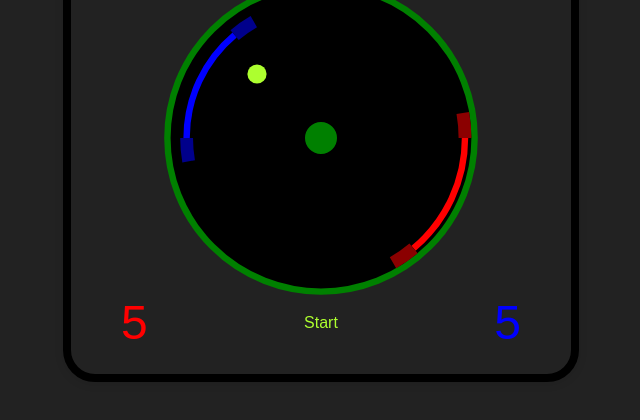
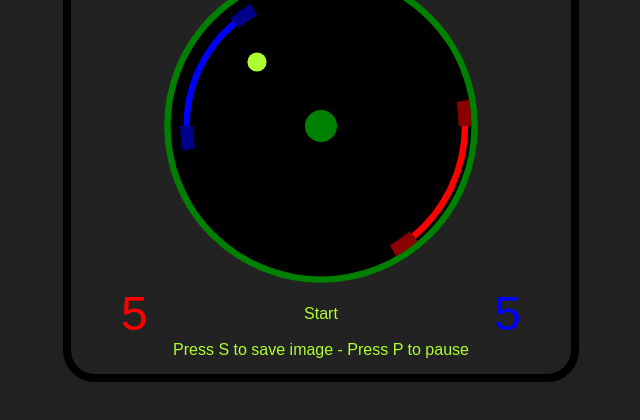
Before and after one commit to brendlers/ringrong, a plain HTML site: page index.html in a window 1280 px wide. Shown: the part 274-694 px from the top of the page, without its empty margins (317-957 px from the left). Drawn offline with Linux system fonts and the light colour scheme.

Commit message:
further minor HUD cleanup

```diff
--- a/main.js
+++ b/main.js
@@ -22,6 +22,7 @@ fetch('game.svg')
                 <div class="starter">Start</div>
                 <div class="playerScoreB paddleB">5</div>
             </div>
+            <div class="info">Press S to save image - Press P to pause</div>
         `;
 
         container.innerHTML = titleHTML + svgContent + hudHTML;
--- a/style.css
+++ b/style.css
@@ -40,7 +40,6 @@ body {
     justify-content: space-between;
     align-items: center;
     width: 80%;
-    height: 10%;
     font-size: 48px;
     text-align: center;
 }
@@ -51,9 +50,10 @@ body {
     font-family:'Gill Sans', 'Gill Sans MT', Calibri, 'Trebuchet MS', sans-serif;
 }
 
-.starter, .score {
+.starter, .score, .info {
     font-size: 16px;
     color: var(--green);
+
 }
 
 .paddleA {
```
